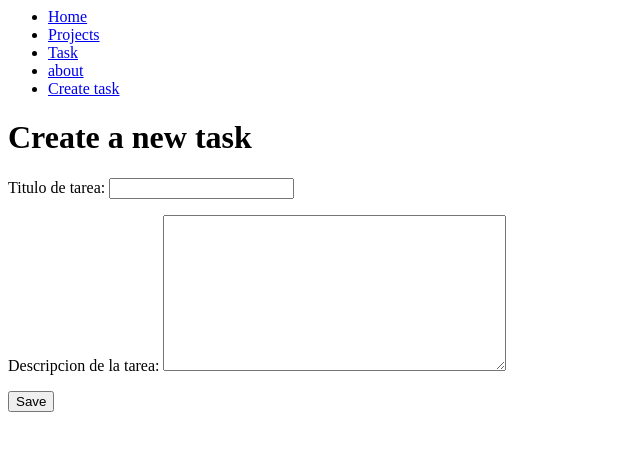
After one commit to AngelSaulCorreaMartinez/djangoProject, a Django app: page /create_task/ in a window 1280 px wide. The commit adds this page. Shown: the top 451 px of the page, without its empty margins (0-640 px from the left). Run offline with Django 5.2, Linux system fonts and the light colour scheme.

Commit message:
Formularios

```diff
--- /dev/null
+++ b/myapp/forms.py
@@ -0,0 +1,5 @@
+from django import forms
+
+class CreateNewTask(forms.Form):
+    title = forms.CharField(label="Titulo de tarea", max_length=200)
+    description = forms.CharField(label="Descripcion de la tarea", widget=forms.Textarea)
--- /dev/null
+++ b/myapp/templates/create_task.html
@@ -0,0 +1,14 @@
+{%extends 'layouts/base.html'%}
+
+{% block content %}
+<h1>Create a new task</h1>
+<form method="POST">
+    {% csrf_token %} {# necesario por seguridad #}
+    {{form.as_p}} {# Se envian como <p> y no como <div> #}
+    <button>
+        Save
+    </button>
+
+</form>
+
+{% endblock %}
--- a/myapp/templates/layouts/base.html
+++ b/myapp/templates/layouts/base.html
@@ -10,7 +10,10 @@
             <a href="/task">Task</a>
         </li>
         <li>
-            <a href="/A bout">about</a>
+            <a href="/about">about</a>
+        </li>
+        <li>
+            <a href="/create_task">Create task</a>
         </li>
     </ul>
 </nav>
--- a/myapp/urls.py
+++ b/myapp/urls.py
@@ -7,4 +7,5 @@ urlpatterns = [
     path('hello/<str:username>', views.hello),
     path('projects/', views.projects),
     path('task/', views.task),
+    path('create_task/', views.create_task)
 ]
--- a/myapp/views.py
+++ b/myapp/views.py
@@ -1,6 +1,7 @@
 from django.http import HttpResponse, JsonResponse
 from .models import Project, Task
-from django.shortcuts import get_object_or_404, render
+from django.shortcuts import render, redirect
+from .forms import CreateNewTask
 
 # Create your views here.
 def index(request):
@@ -33,3 +34,13 @@ def task(request):
     return render(request, 'task.html', {
         'tasks':tasks
     })
+
+def create_task(request):
+    if request.method == 'GET':
+        #Show interface
+        return render(request, 'create_task.html', {
+        'form':CreateNewTask()
+    })
+    else:
+            Task.objects.create(title=request.POST['title'], description=request.POST['description'], project_id=2)
+            return redirect('/task/')
```
Also changed, not shown: db.sqlite3.
